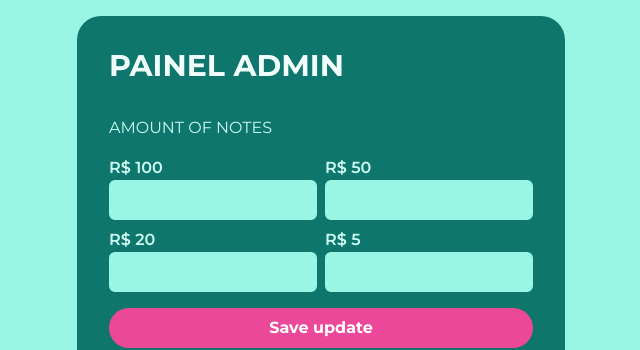
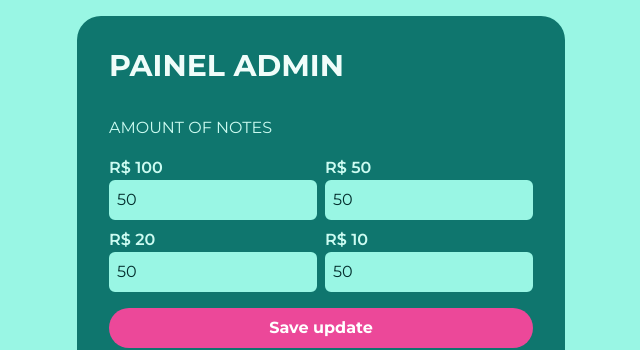
Before and after one commit to johnvilela/gsw-challenge, a Next.js app in the folder client/: page /admin in a window 1280 px wide. Shown: the top 350 px of the page, without its empty margins (319-959 px from the left). Built offline with nearby package versions, Linux system fonts and the light colour scheme.

Commit message:
feat(client): add Banknotes control

```diff
--- a/client/package.json
+++ b/client/package.json
@@ -15,6 +15,7 @@
     "@types/react": "18.2.17",
     "@types/react-dom": "18.2.7",
     "autoprefixer": "10.4.14",
+    "axios": "^1.4.0",
     "eslint": "8.45.0",
     "eslint-config-next": "13.4.12",
     "next": "13.4.12",
--- a/client/src/app/admin/page.tsx
+++ b/client/src/app/admin/page.tsx
@@ -1,9 +1,13 @@
+'use client';
+
 import { Button } from "@/components/inputs/Button";
 import { Textfield } from "@/components/inputs/Textfield";
+import { useBanknotes } from "@/hooks/useBanknotes";
 import Link from "next/link";
 import { MdDelete } from "react-icons/md";
 
 export default function AdminPage() {
+  const { notesAmount, saveNotesAmount, setNotesAmount } = useBanknotes();
 
   return (
     <main className="grid min-h-screen place-content-center p-4 bg-teal-200">
@@ -15,12 +19,12 @@ export default function AdminPage() {
         </h1>
         <h2 className="text-teal-100 mb-4 uppercase">Amount of notes</h2>
         <form className="grid gap-2 grid-cols-2 grid-rows-2">
-          <Textfield label="R$ 100" />
-          <Textfield label="R$ 50" />
-          <Textfield label="R$ 20" />
-          <Textfield label="R$ 5" />
+          <Textfield type="number" label="R$ 100" value={notesAmount[100]} onChange={e => setNotesAmount(val => ({ ...val, '100': +e.target.value }))} />
+          <Textfield type="number" label="R$ 50" value={notesAmount[50]} onChange={e => setNotesAmount(val => ({ ...val, '50': +e.target.value }))} />
+          <Textfield type="number" label="R$ 20" value={notesAmount[20]} onChange={e => setNotesAmount(val => ({ ...val, '20': +e.target.value }))} />
+          <Textfield type="number" label="R$ 10" value={notesAmount[10]} onChange={e => setNotesAmount(val => ({ ...val, '10': +e.target.value }))} />
           <div className="col-span-2 mt-2">
-            <Button>
+            <Button onClick={saveNotesAmount}>
               Save update
             </Button>
           </div>
--- a/client/src/components/inputs/Button.tsx
+++ b/client/src/components/inputs/Button.tsx
@@ -20,7 +20,7 @@ const buttonTypes = {
 
 export function Button({ children, variant = 'primary', customClass = "", isLoading = false, ...rest }: ButtonProps) {
   return (
-    <button className={`${customClass} ${buttonTypes[variant]} flex justify-center w-full font-bold rounded-full px-4 py-2 duration-200 cursor-pointer hover:brightness-75`} {...rest}>
+    <button type='button' className={`${customClass} ${buttonTypes[variant]} flex justify-center w-full font-bold rounded-full px-4 py-2 duration-200 cursor-pointer hover:brightness-75`} {...rest}>
       {isLoading ? <CgSpinner size='1.5rem' className="animate-spin" /> : children}
     </ button>
   )
--- /dev/null
+++ b/client/src/hooks/useBanknotes.ts
@@ -0,0 +1,28 @@
+import { useState } from "react";
+
+export type Banknotes = { [key in '100' | '50' | '20' | '10']?: number };
+
+export const defaultValue = {
+  '100': 50,
+  '50': 50,
+  '20': 50,
+  '10': 50
+}
+
+export function useBanknotes() {
+  const [notesAmount, setNotesAmount] = useState<Banknotes>(() => {
+    const notesAmount = localStorage.getItem('@GSW:notesAmount');
+
+    if (notesAmount) {
+      return JSON.parse(notesAmount);
+    } else {
+      return defaultValue;
+    }
+  });
+
+  function saveNotesAmount() {
+    localStorage.setItem('@GSW:notesAmount', JSON.stringify(notesAmount));
+  }
+
+  return { notesAmount, setNotesAmount, saveNotesAmount }
+}
```
Also changed, not shown: 1 other file (tests, documents, lock files or other folders).
